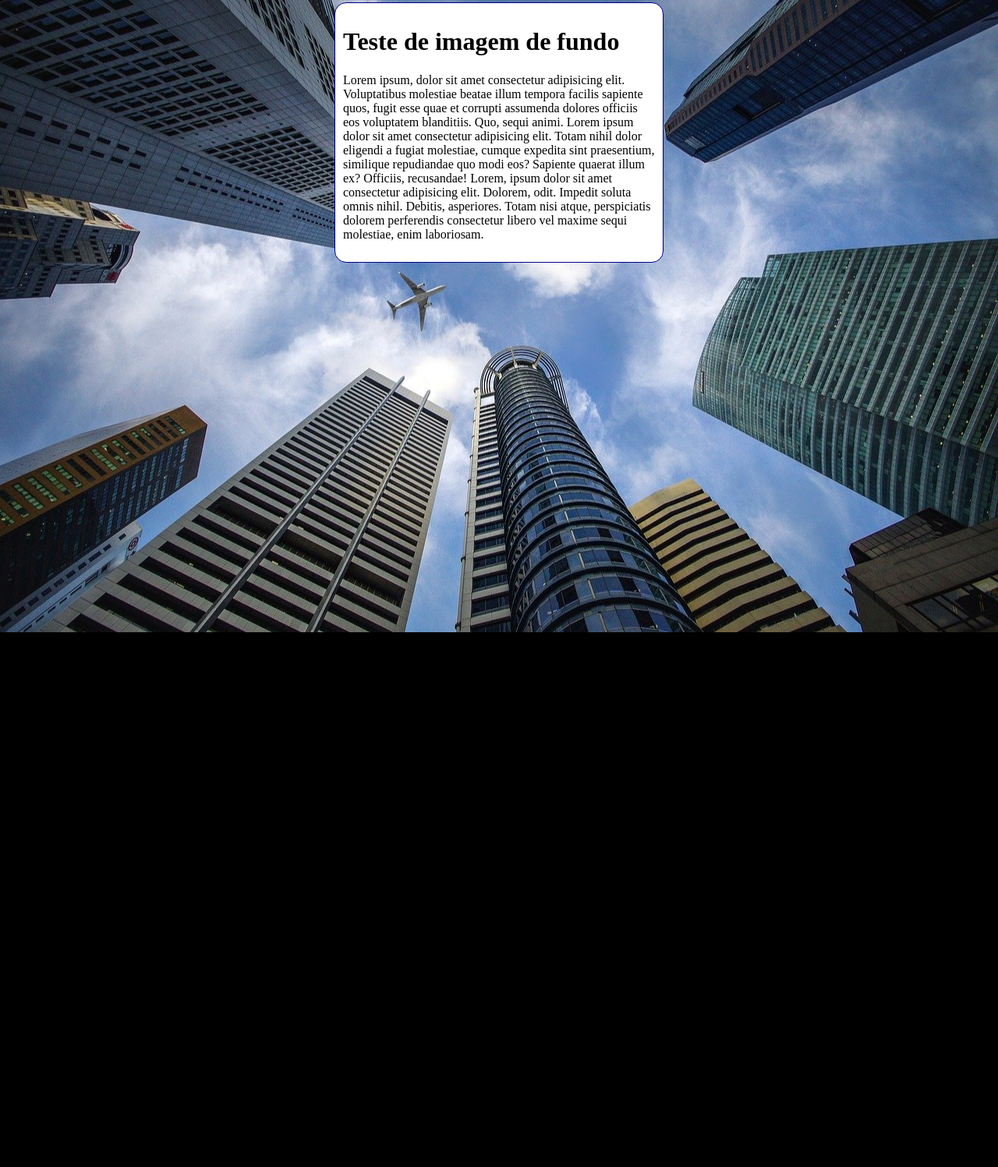
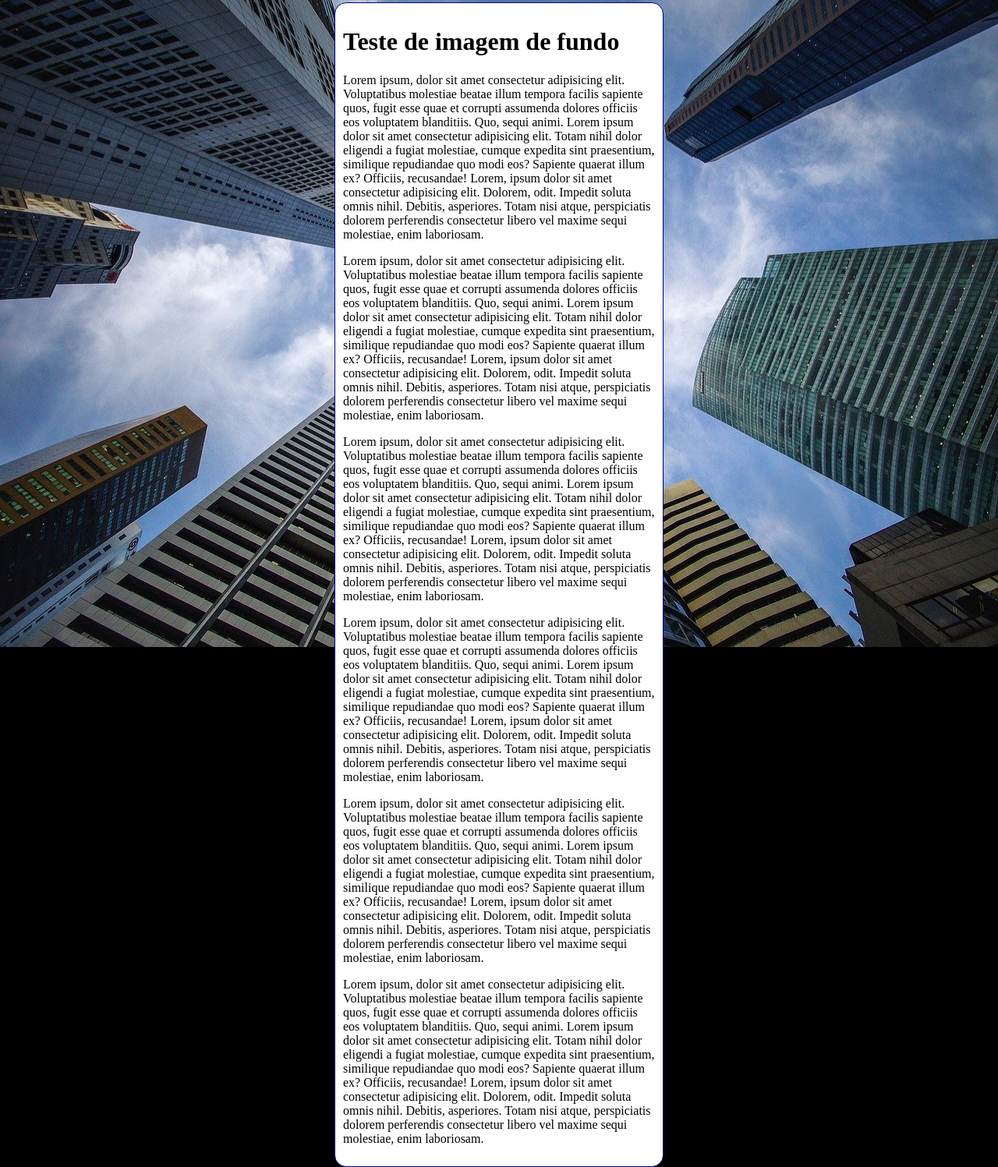
Before and after one commit to Halkw1/html_css, a plain HTML site: page exercicios/exe022/fundo006.html in a window 1280 px wide. Shown: the part 5-1502 px from the top of the page at 78% size. Before the commit the page ends 816 px from the top, so only its background shows below. Drawn offline with Linux system fonts and the light colour scheme.

Commit message:
Update fundo006.html

```diff
--- a/exercicios/exe022/fundo006.html
+++ b/exercicios/exe022/fundo006.html
@@ -30,6 +30,22 @@
         <p>Lorem ipsum, dolor sit amet consectetur adipisicing elit. Voluptatibus molestiae beatae illum tempora facilis sapiente quos, fugit esse quae et corrupti assumenda dolores officiis eos voluptatem blanditiis. Quo, sequi animi. Lorem ipsum dolor sit amet consectetur adipisicing elit. Totam nihil dolor eligendi a fugiat molestiae, cumque expedita sint praesentium, similique repudiandae quo modi eos? Sapiente quaerat illum ex? Officiis, recusandae!
             Lorem, ipsum dolor sit amet consectetur adipisicing elit. Dolorem, odit. Impedit soluta omnis nihil. Debitis, asperiores. Totam nisi atque, perspiciatis dolorem perferendis consectetur libero vel maxime sequi molestiae, enim laboriosam.
         </p>
+        <p>Lorem ipsum, dolor sit amet consectetur adipisicing elit. Voluptatibus molestiae beatae illum tempora facilis sapiente quos, fugit esse quae et corrupti assumenda dolores officiis eos voluptatem blanditiis. Quo, sequi animi. Lorem ipsum dolor sit amet consectetur adipisicing elit. Totam nihil dolor eligendi a fugiat molestiae, cumque expedita sint praesentium, similique repudiandae quo modi eos? Sapiente quaerat illum ex? Officiis, recusandae!
+            Lorem, ipsum dolor sit amet consectetur adipisicing elit. Dolorem, odit. Impedit soluta omnis nihil. Debitis, asperiores. Totam nisi atque, perspiciatis dolorem perferendis consectetur libero vel maxime sequi molestiae, enim laboriosam.
+        </p>
+        <p>Lorem ipsum, dolor sit amet consectetur adipisicing elit. Voluptatibus molestiae beatae illum tempora facilis sapiente quos, fugit esse quae et corrupti assumenda dolores officiis eos voluptatem blanditiis. Quo, sequi animi. Lorem ipsum dolor sit amet consectetur adipisicing elit. Totam nihil dolor eligendi a fugiat molestiae, cumque expedita sint praesentium, similique repudiandae quo modi eos? Sapiente quaerat illum ex? Officiis, recusandae!
+            Lorem, ipsum dolor sit amet consectetur adipisicing elit. Dolorem, odit. Impedit soluta omnis nihil. Debitis, asperiores. Totam nisi atque, perspiciatis dolorem perferendis consectetur libero vel maxime sequi molestiae, enim laboriosam.
+        </p>
+        <p>Lorem ipsum, dolor sit amet consectetur adipisicing elit. Voluptatibus molestiae beatae illum tempora facilis sapiente quos, fugit esse quae et corrupti assumenda dolores officiis eos voluptatem blanditiis. Quo, sequi animi. Lorem ipsum dolor sit amet consectetur adipisicing elit. Totam nihil dolor eligendi a fugiat molestiae, cumque expedita sint praesentium, similique repudiandae quo modi eos? Sapiente quaerat illum ex? Officiis, recusandae!
+            Lorem, ipsum dolor sit amet consectetur adipisicing elit. Dolorem, odit. Impedit soluta omnis nihil. Debitis, asperiores. Totam nisi atque, perspiciatis dolorem perferendis consectetur libero vel maxime sequi molestiae, enim laboriosam.
+        </p>
+        <p>Lorem ipsum, dolor sit amet consectetur adipisicing elit. Voluptatibus molestiae beatae illum tempora facilis sapiente quos, fugit esse quae et corrupti assumenda dolores officiis eos voluptatem blanditiis. Quo, sequi animi. Lorem ipsum dolor sit amet consectetur adipisicing elit. Totam nihil dolor eligendi a fugiat molestiae, cumque expedita sint praesentium, similique repudiandae quo modi eos? Sapiente quaerat illum ex? Officiis, recusandae!
+            Lorem, ipsum dolor sit amet consectetur adipisicing elit. Dolorem, odit. Impedit soluta omnis nihil. Debitis, asperiores. Totam nisi atque, perspiciatis dolorem perferendis consectetur libero vel maxime sequi molestiae, enim laboriosam.
+        </p>
+        <p>Lorem ipsum, dolor sit amet consectetur adipisicing elit. Voluptatibus molestiae beatae illum tempora facilis sapiente quos, fugit esse quae et corrupti assumenda dolores officiis eos voluptatem blanditiis. Quo, sequi animi. Lorem ipsum dolor sit amet consectetur adipisicing elit. Totam nihil dolor eligendi a fugiat molestiae, cumque expedita sint praesentium, similique repudiandae quo modi eos? Sapiente quaerat illum ex? Officiis, recusandae!
+            Lorem, ipsum dolor sit amet consectetur adipisicing elit. Dolorem, odit. Impedit soluta omnis nihil. Debitis, asperiores. Totam nisi atque, perspiciatis dolorem perferendis consectetur libero vel maxime sequi molestiae, enim laboriosam.
+        </p>
+
     </main>
 </body>
 </html>
```
